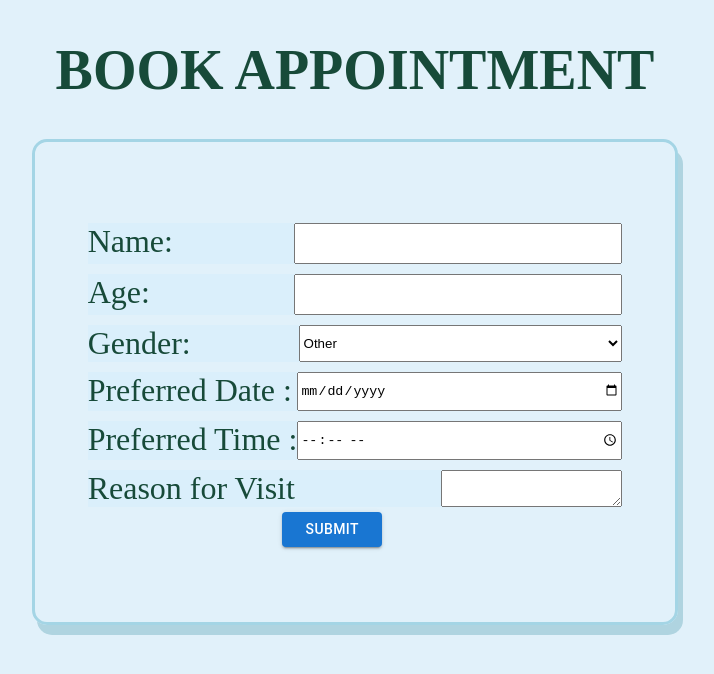
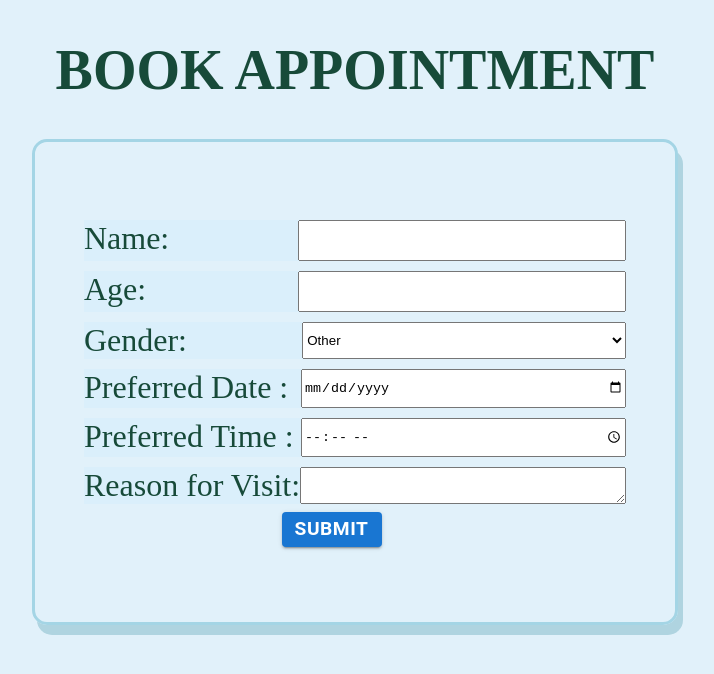
Before and after one commit to kushwahaPrashant24/Apna-Aspatal, a React (Vite) app: page /Appointment in a window 1280 px wide. Shown: the top 674 px of the page, without its empty margins (285-999 px from the left). Built offline with nearby package versions, Linux system fonts and the light colour scheme.

Commit message:
added the styling

```diff
--- a/src/component/Appointment/Appo/Appoint.jsx
+++ b/src/component/Appointment/Appo/Appoint.jsx
@@ -37,7 +37,8 @@ function Appoint() {
          <input type="Time" name="Time" />
          </label>
          <label>
-         Reason for Visit
+         <span id="textarea">Reason for Visit:</span>
+
           <textarea/>
         </label>
         <div id="button">
--- a/src/component/Appointment/Appo/Appoint.scss
+++ b/src/component/Appointment/Appo/Appoint.scss
@@ -31,10 +31,19 @@
         width: 39vw;
         display: flex;
         justify-content: center;
+        padding: 3px;
         Button {
             width: 100px;
             height: 35px;
+            font-size: 1.2rem;
+            font-weight: 600;
     }
+    }
+
+    textarea{
+        width: 25vw;
+        columns: 3;
+
     }
   }
 }
```
